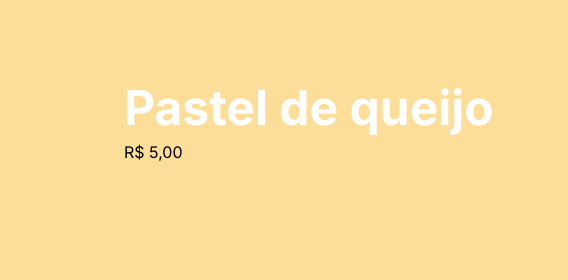
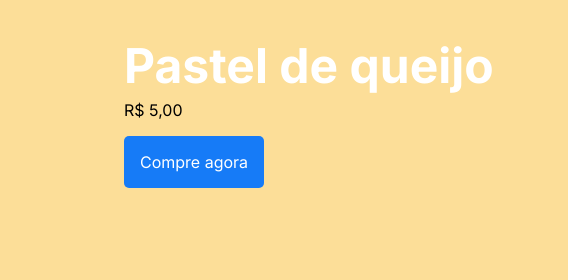
Before and after one commit to 29Marianadiniz/Feira-cultural, a plain HTML site: page index.html in a window 1280 px wide. Shown: the part 1880-2160 px from the top of the page, 548-1116 px from the left. Drawn offline with Linux system fonts and the light colour scheme.

Commit message:
Add files via upload

```diff
--- a/index.html
+++ b/index.html
@@ -14,8 +14,8 @@
 <body>
     <section class="principal container">
         <div class="container__caixa">
-            <h1 class="container__titulo">Com o Combo+, você pode aproveitar a Alura+ e o Alura Língua por um preço
-                único.</h1>
+            <h1 class="container__titulo"> O MELHOR PASTEL </h1>
+
             <img src="Combo.png" alt="O combo+ é a junção do alura+ e o alura língua" class="container__imagem">
             <a href="www.alura.com.br" class="container__botao">Assine por 12x de R$ 120,00*</a>
             <a href="www.alura.com.br" class="container__botao botao_secundario">Assinar somente o Alura+</a>
@@ -37,7 +37,9 @@
         <div class="container__descricao">
             <h2 class="descricao__titulo">Pastel de queijo</h2>
             <p class="descricao__texto">R$ 5,00</p>
+            <a href="www.alura.com.br" class="container__botao secundario__botao" container>Compre agora</a>
         </div>
+
 
 
     </section>
@@ -47,6 +49,7 @@
         <div class="container__descricao">
             <h2 class="descricao__titulo">Pastel de brócolis com queijo</h2>
             <p class="descricao__texto">R$ 6,50</p>
+            <a href="www.alura.com.br" class="container__botao secundario__botao" container>Compre agora</a>
         </div>
     </section>
 
@@ -55,6 +58,7 @@
         <div class="container__descricao">
             <h2 class="descricao__titulo">Pastel de carne seca</h2>
             <p class="descricao__texto">R$ 5,50</p>
+            <a href="www.alura.com.br" class="container__botao secundario__botao" container>Compre agora</a>
         </div>
     </section>
 
@@ -63,6 +67,7 @@
         <div class="container__descricao">
             <h2 class="descricao__titulo">Pastel de strogonoff de frango</h2>
             <p class="descricao__texto">R$ 6,00</p>
+            <a href="www.alura.com.br" class="container__botao secundario__botao" container>Compre agora</a>
         </div>
     </section>
 
@@ -71,6 +76,7 @@
         <div class="container__descricao">
             <h2 class="descricao__titulo">Pastel de palmito com queijo</h2>
             <p class="descricao__texto">R$ 6,50</p>
+            <a href="www.alura.com.br" class="container__botao secundario__botao" container>Compre agora</a>
         </div>
     </section>
     <section class="container secundario">
@@ -78,6 +84,7 @@
         <div class="container__descricao">
             <h2 class="descricao__titulo">Pastel de calabresa</h2>
             <p class="descricao__texto">R$ 6,50</p>
+            <a href="www.alura.com.br" class="container__botao secundario__botao" container>Compre agora</a>
         </div>
     </section>
 
```
